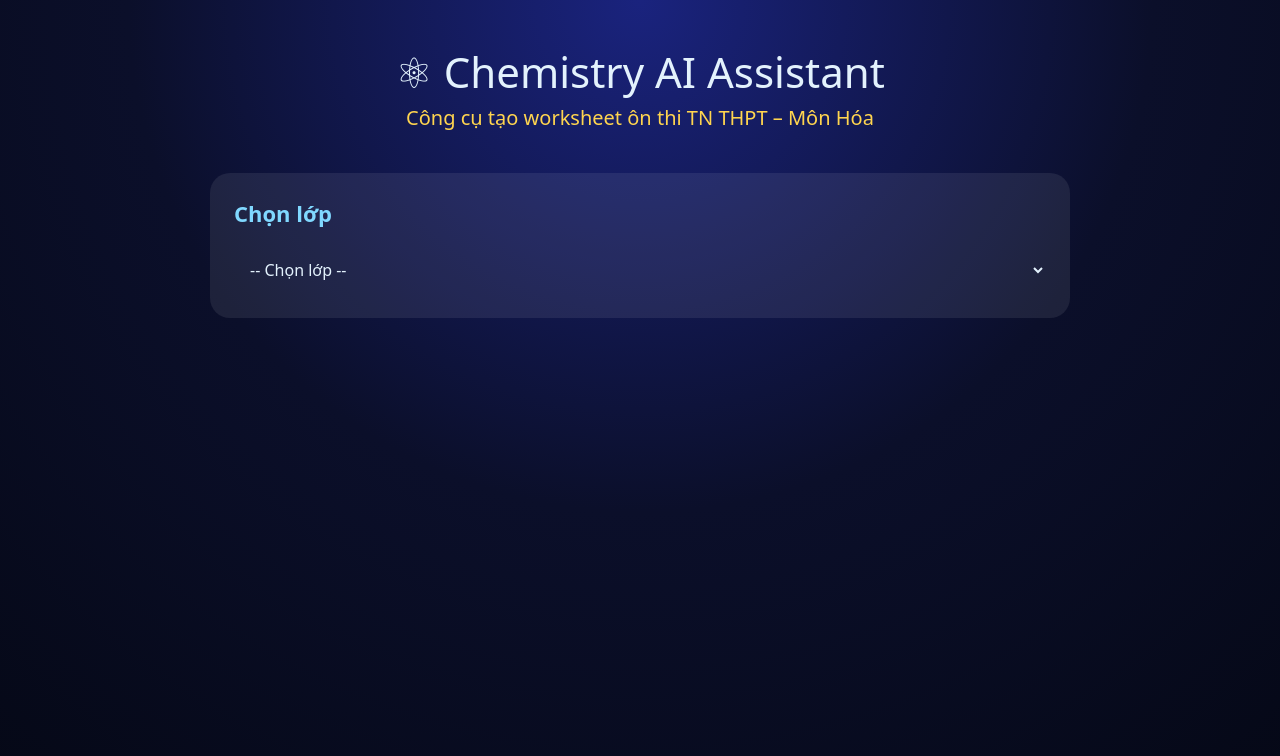
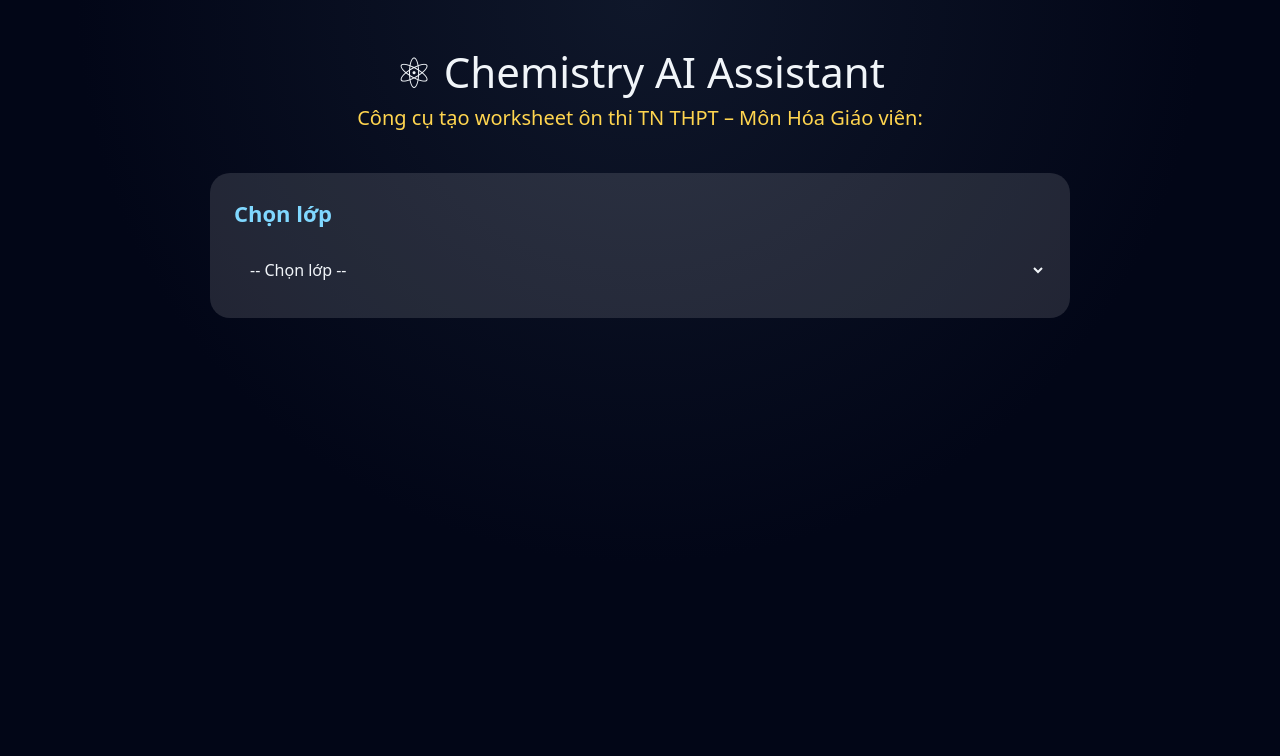
Before and after one commit to tancanhdo-commits/tro-ly-chemisty-caominh-10-12, a Next.js app: page / in a window 1280 px wide. Shown: the top 756 px of the page. Built offline with nearby package versions, Linux system fonts and the light colour scheme.

Commit message:
Update page.tsx

```diff
--- a/app/page.tsx
+++ b/app/page.tsx
@@ -218,7 +218,7 @@ function Card({
         marginBottom: 24,
         padding: 24,
         borderRadius: 20,
-        background: "rgba(255,255,255,0.08)"
+        background: "rgba(255,255,255,0.12)"
       }}
     >
       <h2 style={{ fontSize: 22, fontWeight: 700, color: "#80d8ff" }}>
@@ -246,8 +246,8 @@ function OptionList({
             padding: "14px 18px",
             borderRadius: 14,
             border: "1px solid rgba(255,255,255,0.2)",
-            background: "rgba(0,0,0,0.25)",
-            color: "#e3f2fd",
+            background: "rgba(0,0,0,0.45)",
+color: "#ffffff",
             fontSize: 18,
             textAlign: "left",
             cursor: "pointer"
@@ -259,6 +259,16 @@ function OptionList({
     </div>
   );
 }
+
+const formulaStyle = {
+  background: "rgba(255, 255, 255, 0.12)",
+  borderLeft: "5px solid #ff9800",
+  padding: "14px 16px",
+  borderRadius: 10,
+  fontFamily: "monospace",
+  color: "#e3f2fd"
+};
+
 
 /* ================== PAGE ================== */
 export default function Page() {
@@ -320,16 +330,36 @@ ${examBlock}
         minHeight: "100vh",
         padding: 40,
         background:
-          "radial-gradient(circle at top,#1a237e 0%,#0b0f2a 50%,#050816 100%)",
-        fontFamily: "system-ui",
-        color: "#e3f2fd"
+  "radial-gradient(circle at top,#0f172a 0%,#020617 55%,#020617 100%)",
+fontFamily: "system-ui",
+color: "#f1f5f9"   // chữ sáng hơn, tương phản tốt hơn
+
       }}
     >
       <header style={{ textAlign: "center", marginBottom: 40 }}>
         <h1 style={{ fontSize: 42 }}>⚛ Chemistry AI Assistant</h1>
         <p style={{ fontSize: 20, color: "#ffd54f" }}>
           Công cụ tạo worksheet ôn thi TN THPT – Môn Hóa
+          Giáo viên:
         </p>
+        {/* 🌍 QUẢ ĐỊA CẦU BAY (BACKGROUND) */}
+<div
+  style={{
+    position: "fixed",
+    top: "10%",
+    right: "5%",
+    width: 180,
+    height: 180,
+    borderRadius: "50%",
+    background:
+      "radial-gradient(circle at 30% 30%, #e3f2fd, #64b5f6, #1e40af)",
+    boxShadow: "0 0 40px rgba(100, 181, 246, 0.6)",
+    animation: "float 6s ease-in-out infinite",
+    opacity: 0.85,
+    zIndex: -1
+  }}
+/>
+
       </header>
 
       <div style={{ maxWidth: 860, margin: "0 auto" }}>
```
